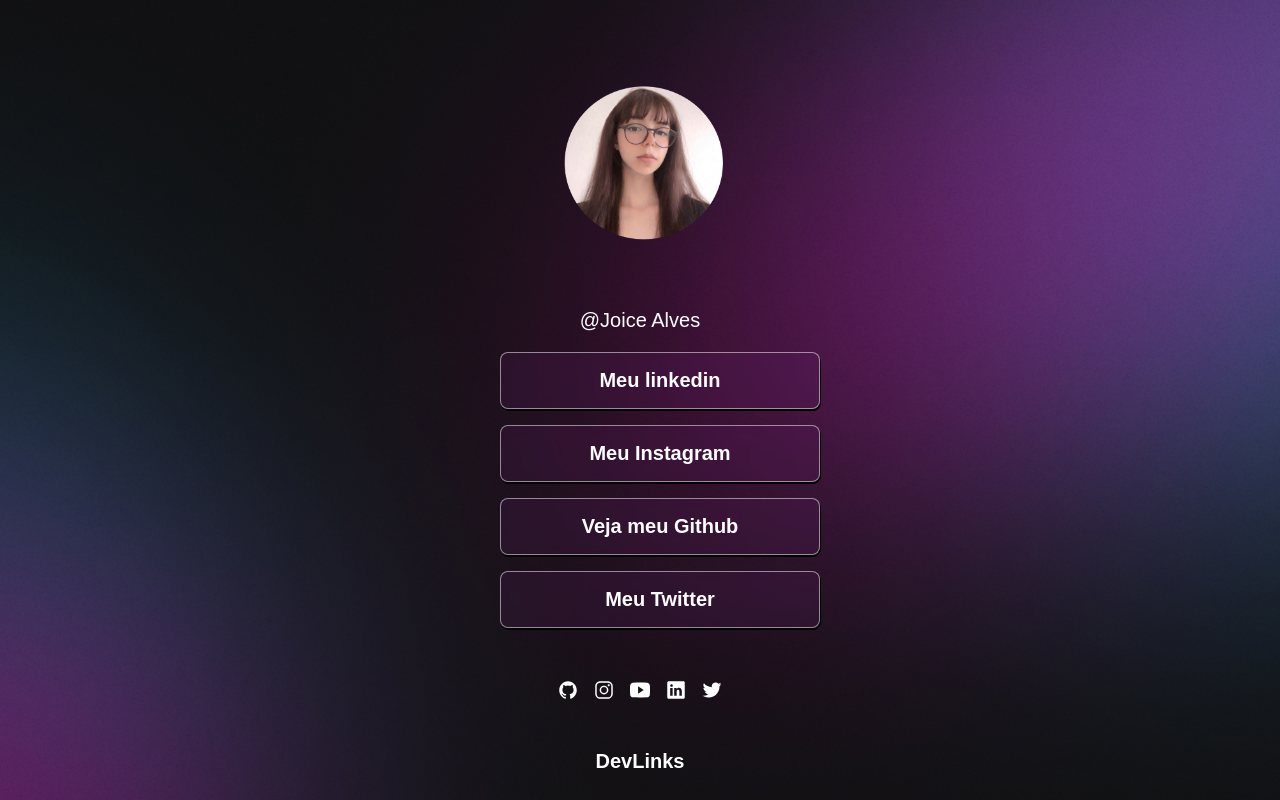
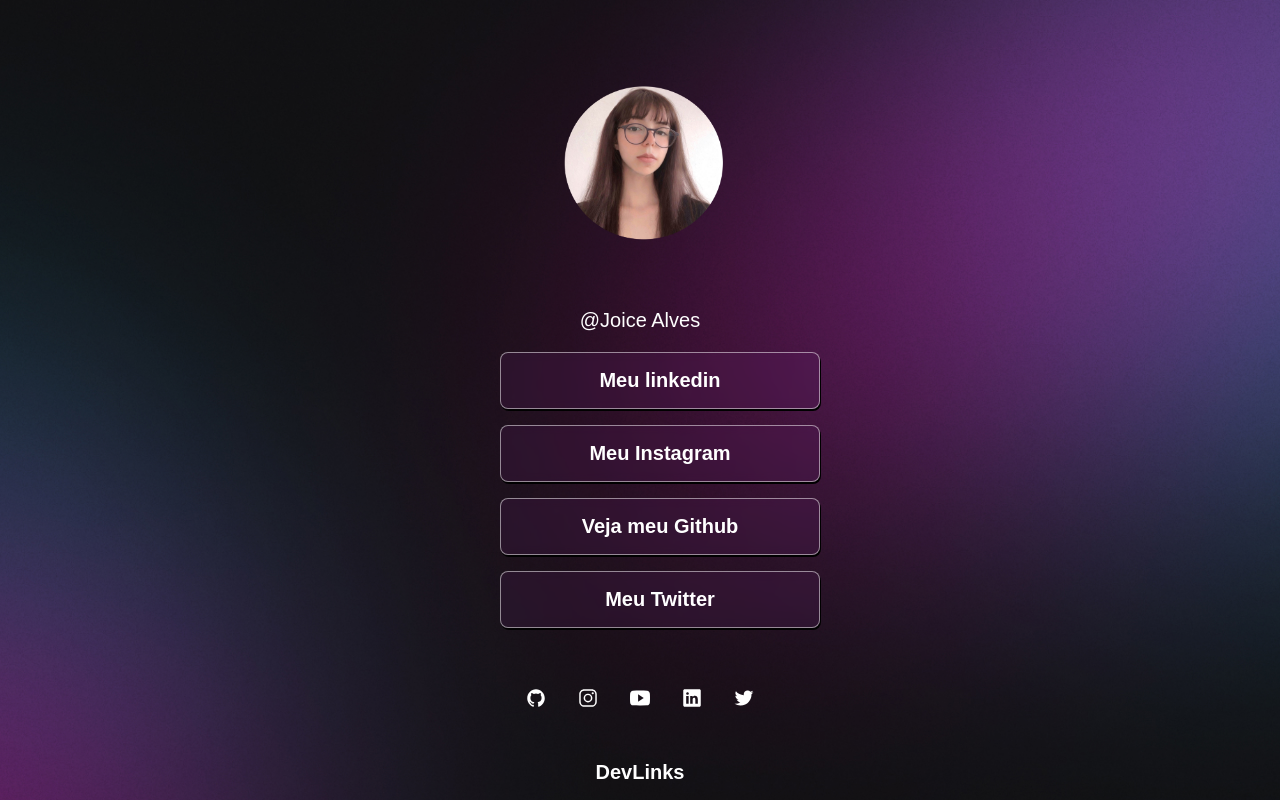
Before and after one commit to joicealvesdev/devlinks-joice-alves, a plain HTML site: page dev-links/index.html in a window 1280 px wide. Drawn offline with nearby package versions, Linux system fonts and the light colour scheme; a web font is replaced by a local one.

Commit message:
edition icons

```diff
--- a/dev-links/style.css
+++ b/dev-links/style.css
@@ -87,8 +87,24 @@ ul li a:hover {
 
 #social-links {
     display: flex;
-    gap: 16px;
+
     justify-content: center;
-    padding: 32px 0;
+    padding: 24px 0;
     font-size: 40px;
 }
+
+#social-links a {
+    display: flex;
+    align-items: center;
+    justify-content: center;
+    padding: 16px;
+    transition: 0.2s;
+    border-radius: 50%;
+}
+
+
+#social-links a:hover{
+    background: rgba(255, 255, 255, 0.2);
+    padding: 16px;
+
+}
```
